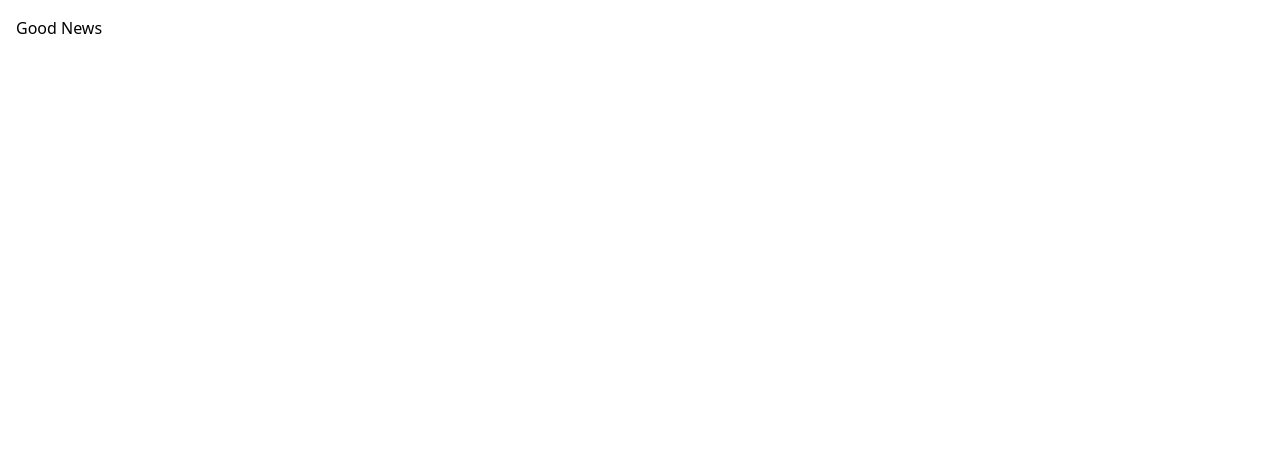
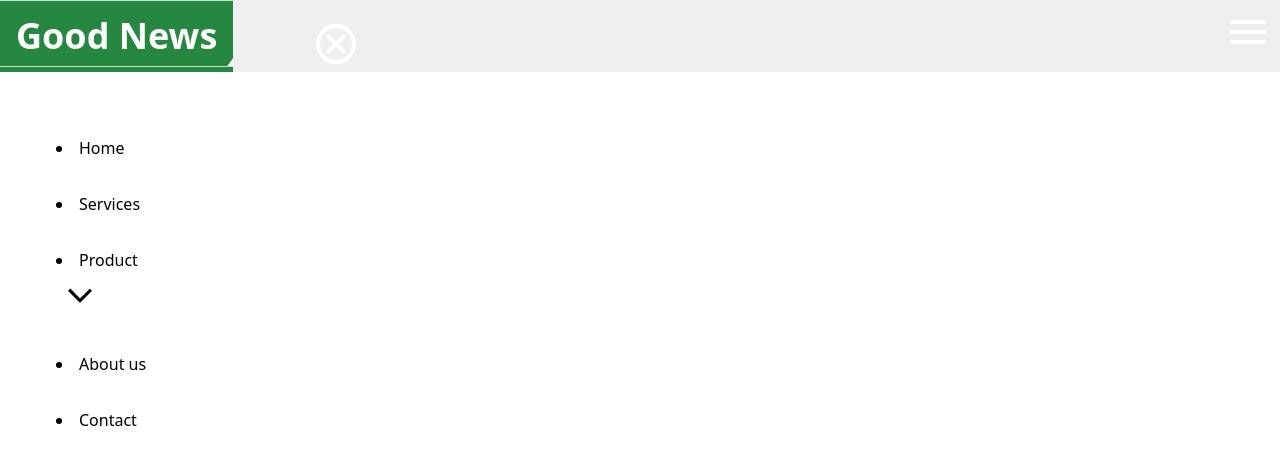
Before and after one commit to Katoemma/real-estates, a website: page index.html in a window 1280 px wide. Drawn offline with nearby package versions, Linux system fonts and the light colour scheme; files that its build step writes are made by us from their sources; files whose address does not match are found by name.

Commit message:
styled the the moile navigation menu

```diff
--- a/index.html
+++ b/index.html
@@ -9,20 +9,38 @@
     <!--the project title-->
     <title>Good News</title>
     <!--link to the css file-->
-    <link rel="stylesheet" href="css/styles.css">
+    <link rel="stylesheet" href="css/style.css">
 </head>
 <body>
     <!--the nav and hero page container-->
     <div class="flex flex-col justify-between">
         <!--the navigation bar-->
-        <nav>
+        <nav class="sticky top-24 flex justify-between bg-greener lg:bg-grayish">
             <!--logo-->
-            <div class="p-4">
-                <h1>Good News</h1>
+            <div class="p-4 md:p-4 lg:p-4 lg:bg-logoBg">
+                <h1 class="text-xl font-bold text-white md:text-2xl lg:text-4xl">Good News</h1>
             </div>
             <!--navigation links-->
             <div class="flex flex-col justify-between">
-
+                <!--nav list and close button container-->
+                <div class="fixed top-2 left-14 w-full flex flex-col pt-32">
+                    <!--the close button-->
+                    <div class="absolute top-3 left-64" onclick="closeNav()">
+                        <img src="img/assets/close.png" alt="close">
+                    </div>
+                    <!--nav lists-->
+                    <div class="flex flex-col gap-8">
+                        <li><a href="#">Home</a></li>
+                        <li><a href="#">Services</a></li>
+                        <li><a href="#">Product <img src="img/assets/expand.png" alt=""></a></li>
+                        <li><a href="#">About us</a></li>
+                        <li><a href="#">Contact</a></li>
+                    </div>
+                </div>
+                <!--mobile menu icon-->
+                <div class="p-2" onclick="openNav()">
+                    <img src="img/assets/menu.png" alt="menu">
+                </div>
             </div>
         </nav>
     </div>
--- a/tailwind.config.js
+++ b/tailwind.config.js
@@ -8,7 +8,16 @@ module.exports = {
       'lg' : '1024px',
       'xl' : '1280'
     },
-    extend: {},
+    colors : {
+      'greener': '#2d862d',
+      'white' : '#ffffff',
+      'grayish': '#efefef',
+    },
+    extend: {
+      backgroundImage: {
+        'logoBg': "url('img/assets/logoBg.jpg')",
+      }
+    },
   },
   plugins: [],
 }
```
Also changed, not shown: css/style.css, img/assets/close.png (added), img/assets/logoBg.jpg (added), img/assets/menu.png (added).
